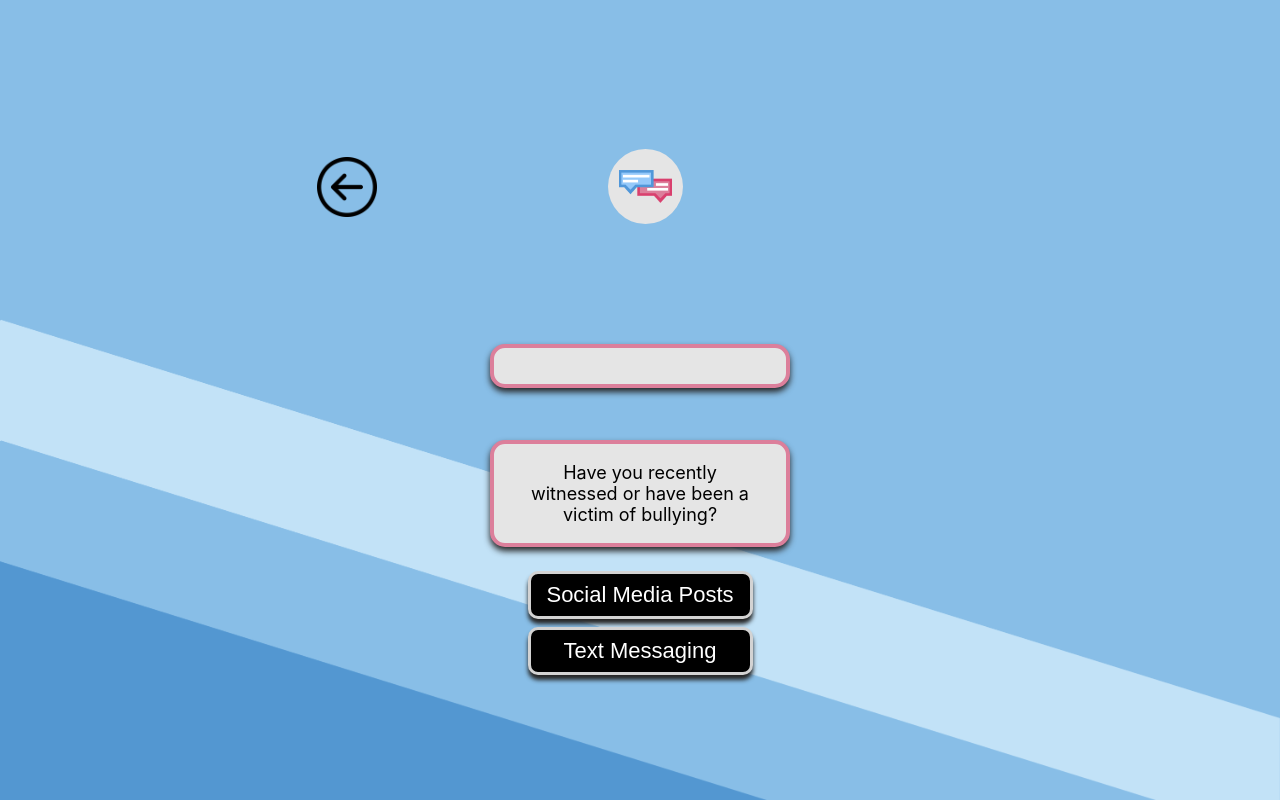
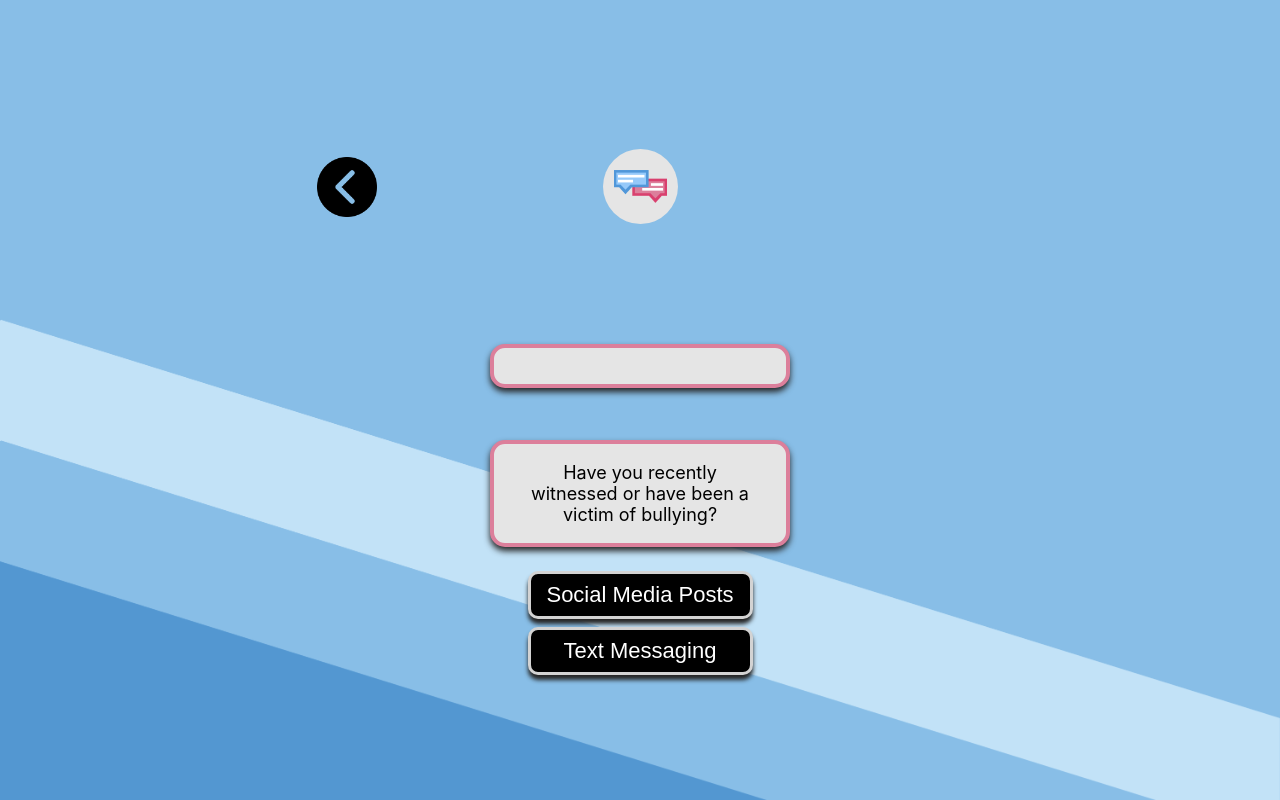
Before and after one commit to gurvirdhaliwal99/Bullytin-final, a Next.js app: page /pages2/1 in a window 1280 px wide. Built offline with nearby package versions, Linux system fonts and the light colour scheme; a web font is replaced by a local one.

Commit message:
styling fixes part 3

```diff
--- a/comps/Backbutton/index.js
+++ b/comps/Backbutton/index.js
@@ -21,7 +21,7 @@ const Back = ({
     const router = useRouter();
     return <div>
         <BackButton onClick={()=>router.push(routerBack)} top={top} left={left}>
-            <img src="../back.png"/>
+            <img src="../newback.png"/>
         </BackButton>
     </div>
 }
--- a/pages/index.js
+++ b/pages/index.js
@@ -79,7 +79,7 @@ export default function Home() {
           <AvatarW height="140px" width="95px" bsize="95px" right="100px" bottom="-80px"></AvatarW>
           <AvatarV bgImg="AvatarV_BigSmileFlip.png" height="140px" width="140px" bsize="140px" left="90px" bottom="55px"></AvatarV>
           <Button text="Witnessed" color="#DC7F9B" bottom="110px" routeTo="/bystander"></Button>
-          <Button text="Victim" bottom="80px" color="#7CB2E3"></Button>
+          <Button text="Victim" bottom="90px" color="#7CB2E3"></Button>
         </Buttons>
 
       </Container>
--- a/pages/pages2/[routing].js
+++ b/pages/pages2/[routing].js
@@ -593,7 +593,7 @@ export default function Pages2(){
       <Container>
         <Header>
           <Back top="1vh" left="-20vw" routerBack={back}></Back>
-          <Circle right="25px"></Circle>
+          <Circle right="30px"></Circle>
         </Header>
 
         <Body>
--- a/pages/pages3/[routing].js
+++ b/pages/pages3/[routing].js
@@ -166,7 +166,7 @@ export default function Pages3(){
       <Container>
         <Header>
           <Back top="1vh" left="-20vw" routerBack={back}></Back>
-          <Circle right="25px"></Circle>
+          <Circle right="30px"></Circle>
         </Header>
 
         <Body>
--- a/pages/result2page/[results].js
+++ b/pages/result2page/[results].js
@@ -168,7 +168,7 @@ export default function Results(){
       <Container>
         <Header>
           <Back top="1vh" left="-20vw" routerBack={back}></Back>
-          <Circle right="25px"></Circle>
+          <Circle right="30px"></Circle>
         </Header>
 
         <Body>
--- a/pages/resultpage/[results].js
+++ b/pages/resultpage/[results].js
@@ -246,7 +246,7 @@ export default function Results(){
       <Container>
         <Header>
           <Back top="1vh" left="-20vw"></Back>
-          <Circle right="25px"></Circle>
+          <Circle right="30px"></Circle>
         </Header>
 
         <Body>
```
Also changed, not shown: public/newback.png (added).
